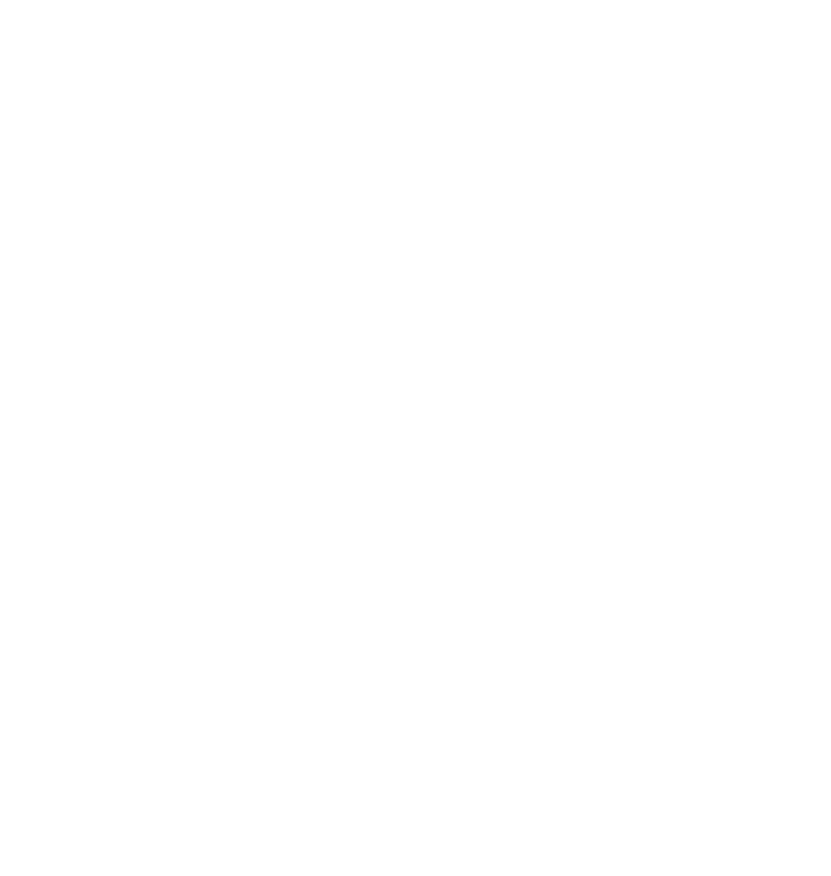
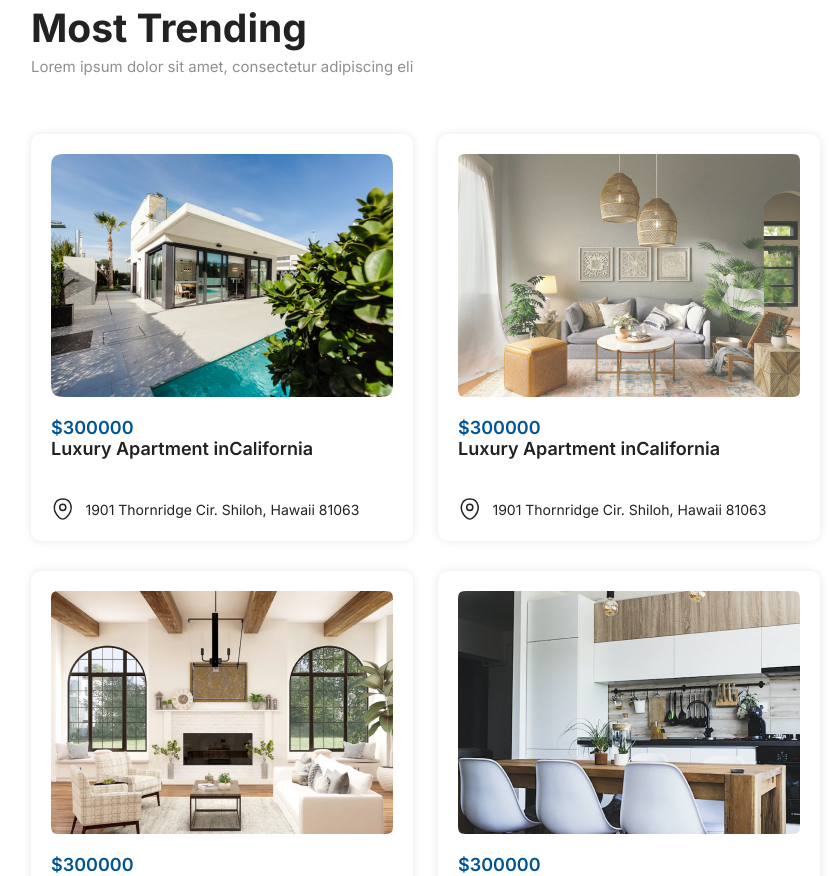
Before and after one commit to Mohammad-Alkreima/Task_4_Adv, a React (Vite) app: page / in a window 1280 px wide. Shown: the part 1920-2796 px from the top of the page, without its empty margins (39-870 px from the left). Before the commit the page ends 1924 px from the top, so only its background shows below. Built offline with nearby package versions, Linux system fonts and the light colour scheme.

Commit message:
most trending section

```diff
--- /dev/null
+++ b/src/Data/CardMostTrending.tsx
@@ -0,0 +1,47 @@
+
+const CardMostTrending = [
+    {
+        image: "/Task_4_Adv/assets/img/trend-1.jpg",
+        price: "$300000",
+        title: "Luxury Apartment inCalifornia",
+        icon: "/Task_4_Adv/assets/img/location-linear.svg",
+        desc: "1901 Thornridge Cir. Shiloh, Hawaii 81063"
+    },
+    {
+        image: "/Task_4_Adv/assets/img/trend-2.jpg",
+        price: "$300000",
+        title: "Luxury Apartment inCalifornia",
+        icon: "/Task_4_Adv/assets/img/location-linear.svg",
+        desc: "1901 Thornridge Cir. Shiloh, Hawaii 81063"
+    },
+    {
+        image: "/Task_4_Adv/assets/img/trend-3.jpg",
+        price: "$300000",
+        title: "Luxury Apartment inCalifornia",
+        icon: "/Task_4_Adv/assets/img/location-linear.svg",
+        desc: "1901 Thornridge Cir. Shiloh, Hawaii 81063"
+    },
+    {
+        image: "/Task_4_Adv/assets/img/trend-4.jpg",
+        price: "$300000",
+        title: "Luxury Apartment inCalifornia",
+        icon: "/Task_4_Adv/assets/img/location-linear.svg",
+        desc: "1901 Thornridge Cir. Shiloh, Hawaii 81063"
+    },
+    {
+        image: "/Task_4_Adv/assets/img/trend-5.jpg",
+        price: "$300000",
+        title: "Luxury Apartment inCalifornia",
+        icon: "/Task_4_Adv/assets/img/location-linear.svg",
+        desc: "1901 Thornridge Cir. Shiloh, Hawaii 81063"
+    },
+    {
+        image: "/Task_4_Adv/assets/img/trend-6.jpg",
+        price: "$300000",
+        title: "Luxury Apartment inCalifornia",
+        icon: "/Task_4_Adv/assets/img/location-linear.svg",
+        desc: "1901 Thornridge Cir. Shiloh, Hawaii 81063"
+    },
+]
+
+export default CardMostTrending
--- /dev/null
+++ b/src/components/CardTrend/CardTrend.css
@@ -0,0 +1,52 @@
+.cardTrend {
+    max-width: 382px;
+    padding: 20px;
+    border-radius: 10px;
+    box-shadow: 0px 0px 10px 0px #0000001A;
+    img {
+        max-width: 100%;
+    }
+    h2, h3 {
+        font-size: 18px;
+        font-weight: 600;
+    }
+    h2 {
+        margin-top: 16px;
+        color: var(--main-color);
+    }
+    h3 {
+        margin-bottom: 38px;
+        color: var(--color-text);
+    }
+    div {
+        display: flex;
+        align-items: center;
+        gap: 10.48px;
+        span {
+            font-weight: 400;
+            font-size: 14px;
+            color: var(--color-text);
+        }
+    }
+}
+
+@media screen and (max-width: 992px) {
+    .cardTrend {
+        margin: auto;
+        padding: 16px;
+        border-radius: 6px;
+        h2 {
+            margin-top: 14px;
+        }
+        h3 {
+            margin-bottom: 72px;
+            font-size: 16px;
+        }
+        div {
+            gap: 15.45px;
+            span {
+                font-size: 12px;
+            }
+        }
+    }
+}
--- /dev/null
+++ b/src/components/CardTrend/CardTrend.tsx
@@ -0,0 +1,25 @@
+import "./CardTrend.css"
+
+interface CardTrandProps {
+    image: string;
+    price: string;
+    title: string;
+    icon: string;
+    desc: string
+}
+
+const CardTrend = ({image, price, title, icon, desc} : CardTrandProps) => {
+    return (
+        <div className="cardTrend">
+            <img src={image} alt="house" />
+            <h2>{price}</h2>
+            <h3>{title}</h3>
+            <div>
+                <img src={icon} alt="location icon" />
+                <span>{desc}</span>
+            </div>
+        </div>
+    )
+}
+
+export default CardTrend
--- a/src/components/Main/Main.tsx
+++ b/src/components/Main/Main.tsx
@@ -1,12 +1,13 @@
-import React from 'react'
 import HowItWork from '../HowItWork/HowItWork'
 import FindDreamHomeSection from '../FindDreamHomeSection/FindDreamHomeSection'
+import MostTrending from '../MostTrending/MostTrending'
 
 const Main = () => {
     return (
         <main>
             <HowItWork/>
             <FindDreamHomeSection/>
+            <MostTrending/>
         </main>
     )
 }
--- /dev/null
+++ b/src/components/MostTrending/MostTrending.css
@@ -0,0 +1,16 @@
+.mostTrending {
+    .allCardsTrending {
+        display: flex;
+        flex-wrap: wrap;
+        gap: 30px 25px;
+    }
+}
+
+@media screen and (max-width: 992px) {
+    .mostTrending {
+        .allCardsTrending {
+            flex-direction: column;
+            gap: 20px;
+        }
+    }
+}
--- /dev/null
+++ b/src/components/MostTrending/MostTrending.tsx
@@ -0,0 +1,29 @@
+import CardMostTrending from "../../Data/CardMostTrending"
+import CardTrend from "../CardTrend/CardTrend"
+import TitleSection from "../TitleSection/TitleSection"
+import "./MostTrending.css"
+
+const MostTrending = () => {
+    return (
+        <section className="mostTrending marginBottom paddingLeftRight">
+            <TitleSection title="Most Trending"
+                        desc="Lorem ipsum dolor sit amet, consectetur adipiscing eli"
+            />
+            <div className="allCardsTrending">
+                {CardMostTrending?.map((cardData, index) => {
+                    return(
+                        <CardTrend key={index}
+                                    image={cardData.image}
+                                    price={cardData.price}
+                                    title={cardData.title}
+                                    icon={cardData.icon}
+                                    desc={cardData.desc}
+                        />
+                    )
+                })}
+            </div>
+        </section>
+    )
+}
+
+export default MostTrending
--- a/src/components/NavBar/NavBar.css
+++ b/src/components/NavBar/NavBar.css
@@ -6,7 +6,7 @@
     justify-content: space-between;
     align-items: center;
     position: fixed;
-    z-index: 5;
+    z-index: 101;
     ul {
         list-style: none;
         display: flex;
```
